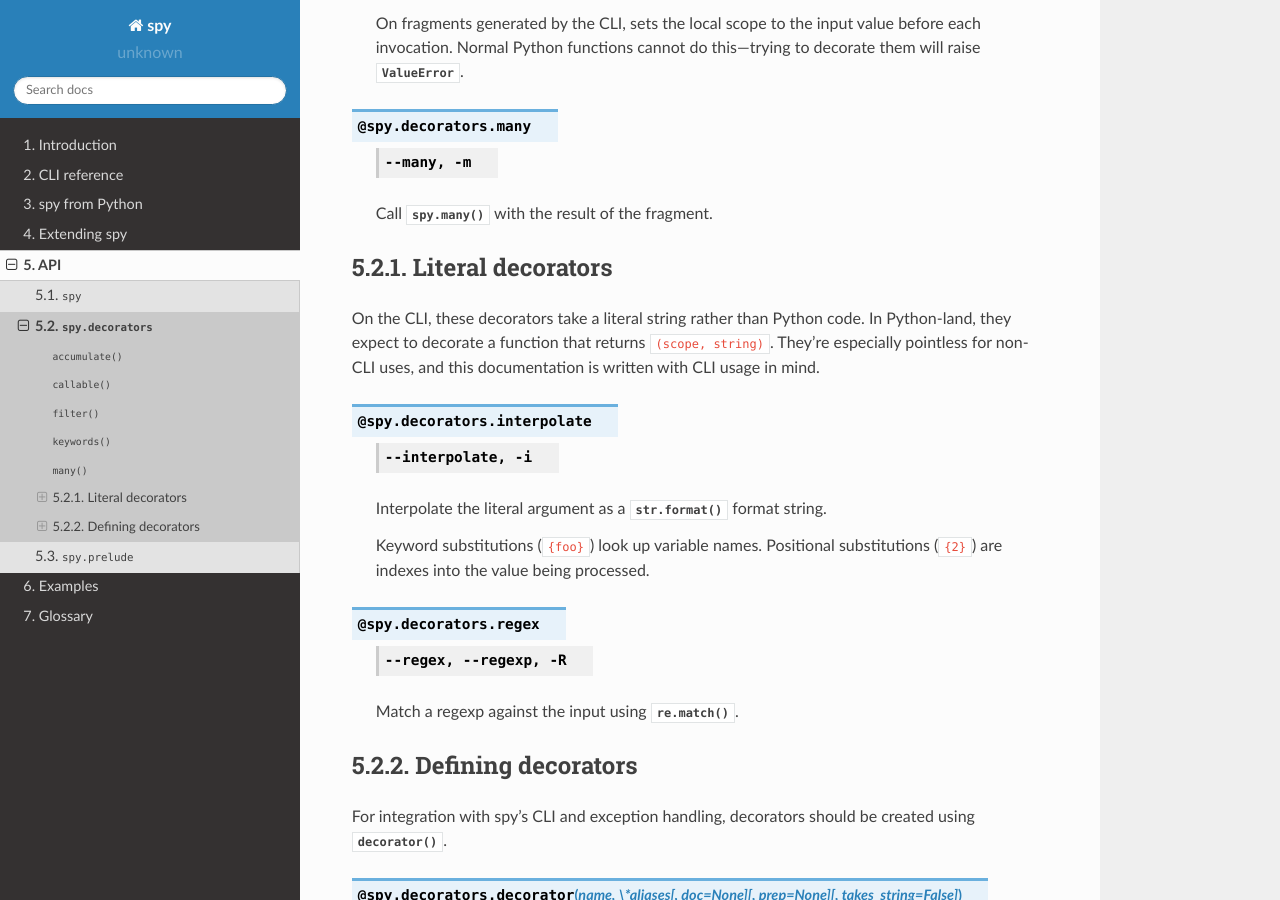
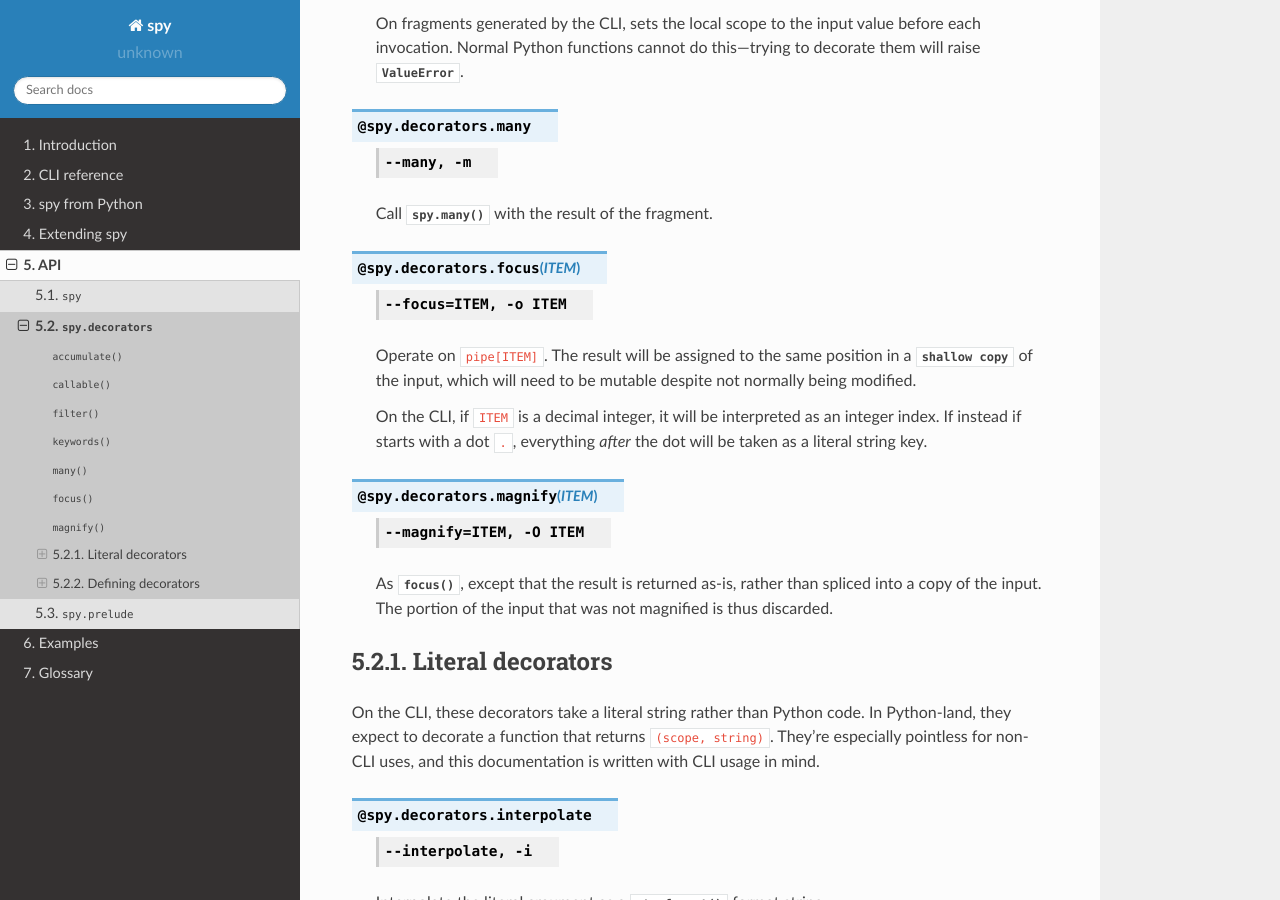
Before and after one commit to edk0/spy, a Sphinx documentation site: the page built from doc/api/spy.decorators.rst, in a window 1280 px wide and 900 px high, scrolled down 815 px. Built offline with Sphinx 7.4.7 and the Read the Docs theme 2.0.0, drawn with Linux system fonts in a browser that asks for light colours.

Commit message:
Document decorators.{focus,magnify}

```diff
--- a/doc/api/spy.decorators.rst
+++ b/doc/api/spy.decorators.rst
@@ -44,6 +44,28 @@ This module contains various function decorators for use in spy fragments.
    .. option:: --many, -m
 
    Call :func:`spy.many` with the result of the fragment.
+
+
+.. decorator:: focus(ITEM)
+
+   .. option:: --focus=ITEM, -o ITEM
+
+   Operate on ``pipe[ITEM]``. The result will be assigned to the same position
+   in a :func:`shallow copy <copy.copy>` of the input, which will need to be
+   mutable despite not normally being modified.
+
+   On the CLI, if ``ITEM`` is a decimal integer, it will be interpreted as an
+   integer index. If instead if starts with a dot ``.``, everything *after*
+   the dot will be taken as a literal string key.
+
+
+.. decorator:: magnify(ITEM)
+
+   .. option:: --magnify=ITEM, -O ITEM
+
+   As :func:`focus`, except that the result is returned as-is, rather than
+   spliced into a copy of the input. The portion of the input that was not
+   magnified is thus discarded.
 
 
 Literal decorators
```
